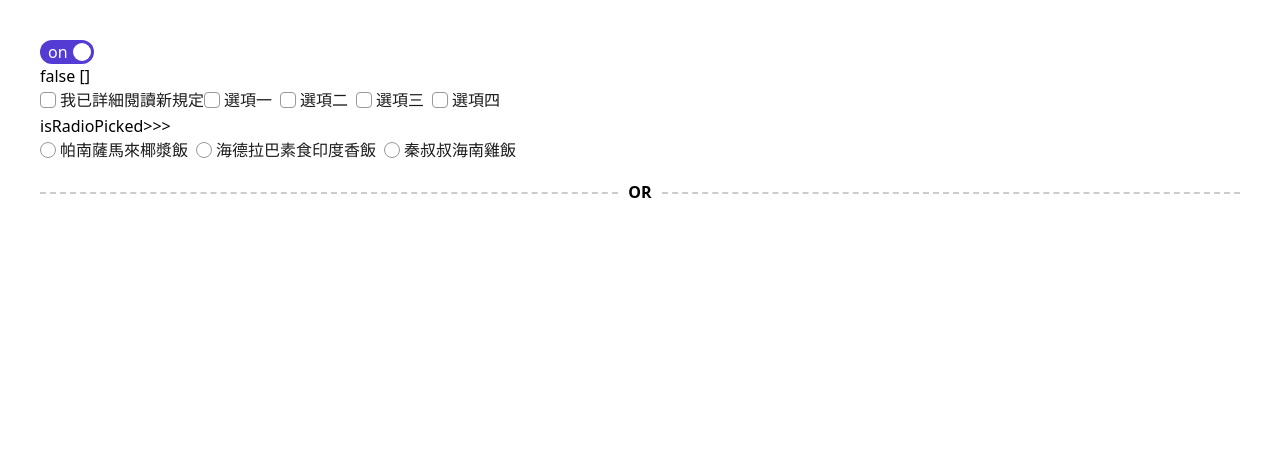
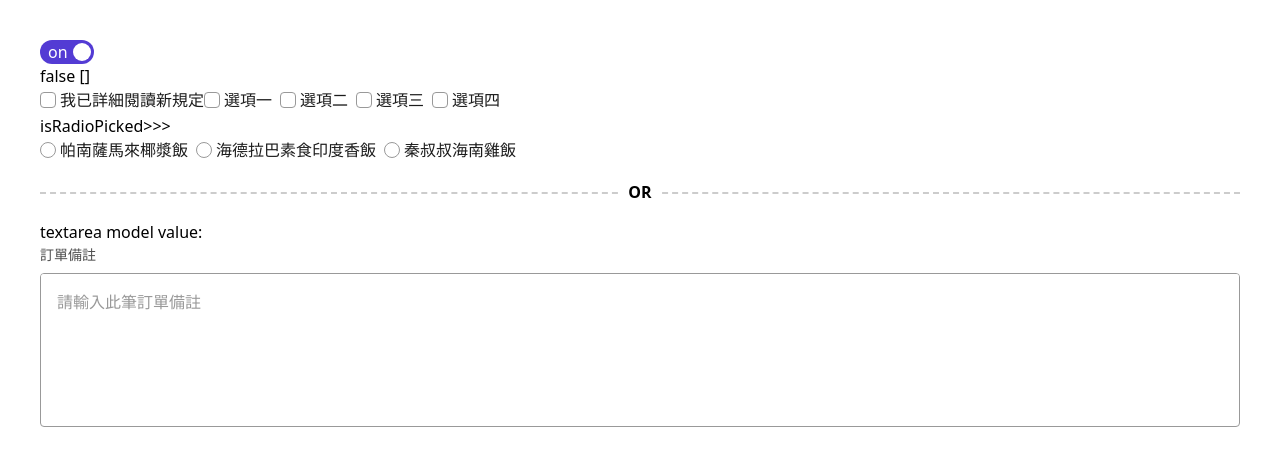
Before and after one commit to jonyworker/comp_dev_space, a Vue app: page / in a window 1280 px wide. Shown: the top 466 px of the page. Built offline with nearby package versions, Linux system fonts and the light colour scheme.

Commit message:
✨feat：新增 Textarea 元件和 Textarea.stories.js。

```diff
--- a/src/App.vue
+++ b/src/App.vue
@@ -1,29 +1,30 @@
 <script setup>
 import { ref } from "vue";
 import Toggle from "@/ui/element/Toggle/Toggle.vue";
-import Image from "@/ui/element/Image/Image.vue";
 import Checkbox from "@/ui/element/Checkbox/Checkbox.vue";
 import CheckboxGroup from "@/ui/element/Checkbox/CheckboxGroup.vue";
 import Radio from "@/ui/element/Radio/Radio.vue";
 import RadioGroup from "@/ui/element/Radio/RadioGroup.vue";
 import Divider from "@/ui/element/Divider/Divider.vue";
+import Textarea from "@/ui/element/Textarea/Textarea.vue"
+
 // toggle 所需資料
 const isChecked = ref(true);
 const handleToggle = () => {
     isChecked.value = !isChecked.value;
 };
-// const inputValue =  ref("")
 
+// checkbox 所需資料
 const checkboxOptions = ref([
     { label: "選項一", value: "option1", name: "option" },
     { label: "選項二", value: "option2", name: "option" },
     { label: "選項三", value: "option3", name: "option" },
     { label: "選項四", value: "option4", name: "option" },
 ]);
-
 const checkedCheckboxOptions = ref([]);
 const isCheckboxChecked = ref(false);
 
+// radio 所需資料
 const radioList = [
     {
         inputId: "meals01",
@@ -45,6 +46,11 @@ const radioList = [
     },
 ];
 const isRadioPicked = ref("");
+
+// textarea 所需資料
+const textareaHint = ref({ error: '', description: '' });
+const textareaModelValue =ref("");
+
 </script>
 
 <template>
@@ -109,6 +115,17 @@ const isRadioPicked = ref("");
                 >OR</Divider
             >
         </div>
+
+        <!-- Textarea -->
+        <div>
+          <p>textarea model value: {{textareaModelValue}}</p>
+          <Textarea
+              label="訂單備註"
+              placeholder="請輸入此筆訂單備註"
+              :hint="textareaHint"
+              v-model="textareaModelValue"
+          ></Textarea>
+        </div>
     </div>
 </template>
 
--- /dev/null
+++ b/src/ui/element/Textarea/Textarea.vue
@@ -0,0 +1,90 @@
+<script setup>
+import { computed } from 'vue';
+
+const props = defineProps({
+  // -- textarea 基礎接口 -- //
+  label: {
+    type: String,
+  },
+  placeholder: {
+    type: String,
+    default: "placeholder text",
+  },
+  modelValue: { // 雙向綁定
+    type: [String],
+  },
+  customClass: {
+    type: String,
+    default: '',
+  },
+  // -- 驗證與狀態接口 -- //
+  total: { // 最多輸入字數
+    type: Number,
+    default: 100,
+  },
+  hint: { // 錯誤提示
+    type: Object,
+    default: () => ({ error: '', description: '' }),
+  },
+  isDisabled: {
+    type: Boolean,
+    default: false,
+  },
+})
+
+// 處理 input 雙向綁定
+const emits = defineEmits(['update:modelValue'])
+const handleInput = event => {
+  emits('update:modelValue', event.target.value)
+}
+
+// 根據 hint 的值，計算屬性
+const hintClass = computed(() => {
+  if (props.hint.error.length > 0) {
+    return 'error';
+  }
+  if (props.hint.description.length > 0) {
+    return 'desc';
+  }
+  return '';
+});
+</script>
+
+<template>
+  <div class="textarea-container ">
+    <!-- 多行輸入框標題 -->
+    <template v-if="props.label">
+      <label :class="['textarea-label', {'textarea-disable': props.isDisabled}]" for="id">
+        {{ props.label }}
+      </label>
+    </template>
+
+    <div :class="['textarea-group',
+                  {'textarea-disable': props.isDisabled},
+                  ( props.hint.error.length > 0 && `textarea-border-${hintClass}`)]">
+      <!-- 多行輸入框 -->
+      <textarea id="id"
+                :class="['textarea', {'textarea-disable': props.isDisabled}]"
+                :maxlength="props.total"
+                :placeholder="props.placeholder"
+                @input="handleInput"></textarea>
+
+      <!-- 多行輸入字數提示 -->
+      <template v-if="modelValue.length > 0">
+        <small :class="['textarea-hint-count', {'textarea-disable': props.isDisabled}]">
+          {{ (modelValue.length > 0 ? `${modelValue.length} / ${props.total}` : '') }}
+        </small>
+      </template>
+    </div>
+
+    <!-- 多行輸入說明文字與提示 -->
+    <template v-if="props.hint.error.length > 0 || props.hint.description.length > 0">
+      <small :class="['textarea-hint',{'textarea-disable': props.isDisabled},`textarea-hint-${hintClass}`]">
+        {{props.hint.error.length > 0 ? props.hint.error : props.hint.description}}
+      </small>
+    </template>
+  </div>
+</template>
+
+<style lang="scss">
+</style>
```
Also changed, not shown: 1 other file (tests, documents, lock files or other folders).
